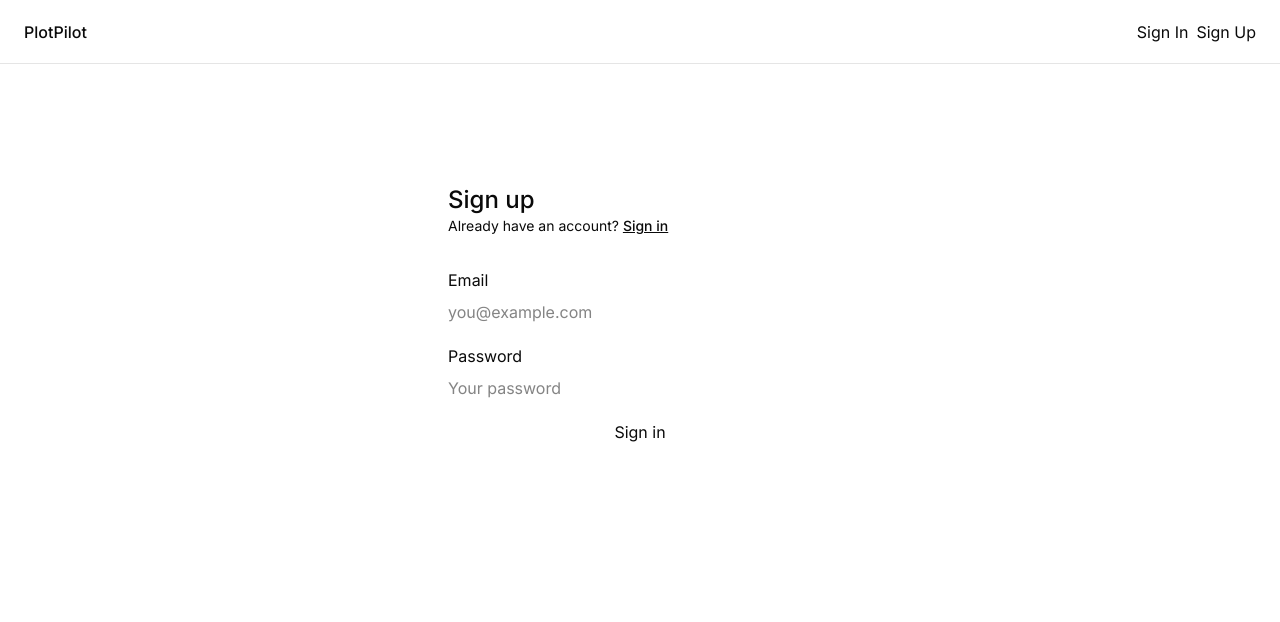
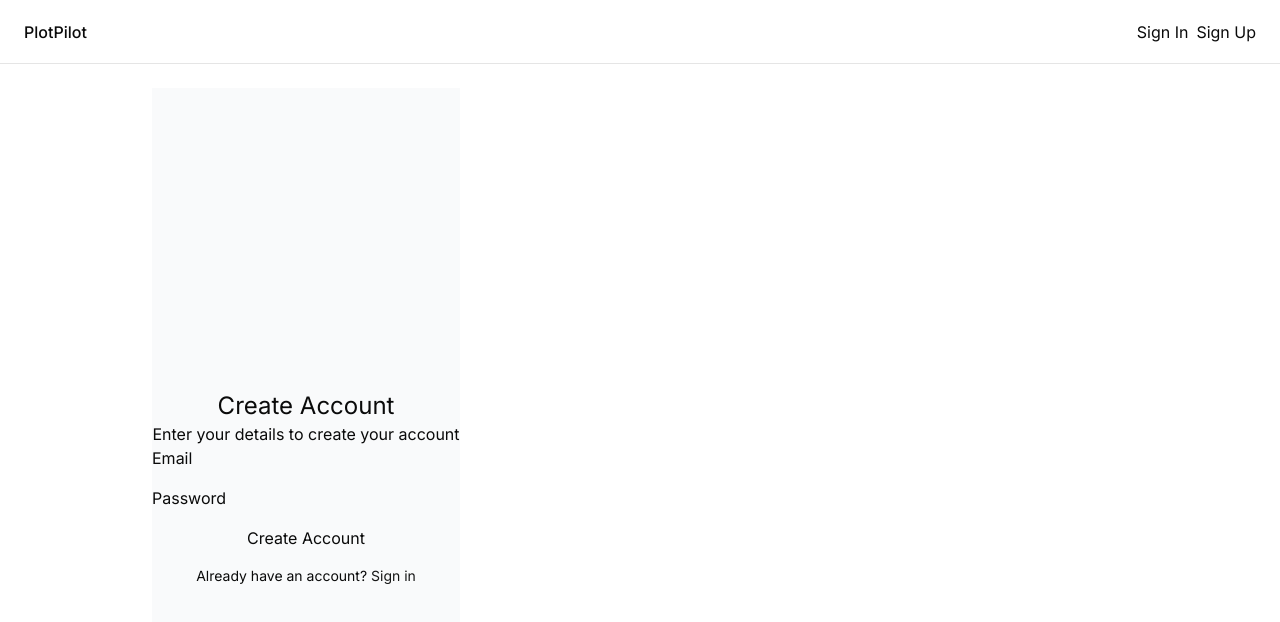
Before and after one commit to yesu-bit/plot-pilot, a Next.js app: page /sign-up in a window 1280 px wide. Shown: the top 622 px of the page. Built offline with nearby package versions, Linux system fonts and the light colour scheme; no server answers.

Commit message:
Added authentication

```diff
--- a/src/app/(auth)/sign-in/page.tsx
+++ b/src/app/(auth)/sign-in/page.tsx
@@ -1,12 +1,23 @@
 import { signInAction } from "@/src/app/actions";
 import AuthSubmitButton from "@/src/components/auth-submit-button";
 import { FormMessage, Message } from "@/src/components/form-message";
+import { createSupabaseClient } from "@/src/utils/supabase/server";
 import Link from "next/link";
+import { redirect } from "next/navigation";
 
 export default async function SignIn(props: {
   searchParams: Promise<Message>;
 }) {
   const searchParams = await props.searchParams;
+  const client = await createSupabaseClient();
+  const {
+    data: { user },
+    error,
+  } = await client.auth.getUser();
+
+  if (user) {
+    redirect("/dashboard");
+  }
 
   return (
     <form
--- a/src/app/(auth)/sign-up/page.tsx
+++ b/src/app/(auth)/sign-up/page.tsx
@@ -1,40 +1,144 @@
+"use client";
+
 import { signUpAction } from "@/src/app/actions";
 import AuthSubmitButton from "@/src/components/auth-submit-button";
 import { FormMessage, Message } from "@/src/components/form-message";
+import { createSupabaseClient } from "@/src/utils/supabase/client";
 import Link from "next/link";
+import { useState } from "react";
 
-export default async function SignUp(props: {
-  searchParams: Promise<Message>;
-}) {
-  const searchParams = await props.searchParams;
+export default function SignUp() {
+  const supabase = createSupabaseClient();
+  const [email, setEmail] = useState("");
+  const [password, setPassword] = useState("");
+  const [showConfirmation, setShowConfirmation] = useState(false);
+  const [error, setError] = useState("");
+  const [loading, setLoading] = useState(false);
+
+  const handleSignUp = async (e: React.FormEvent) => {
+    e.preventDefault();
+    setLoading(true);
+    setError("");
+
+    try {
+      const { data, error } = await supabase.auth.signUp({
+        email,
+        password,
+        options: {
+          emailRedirectTo:
+            process.env.NEXT_PUBLIC_DEV_SUPABASE_REDIRECT_URL ||
+            `${window.location.origin}/auth/confirm`,
+        },
+      });
+
+      if (error) {
+        setError(error.message);
+      } else {
+        setShowConfirmation(true);
+      }
+    } catch (err) {
+      setError("An unexpected error occurred");
+    } finally {
+      setLoading(false);
+    }
+  };
+
+  if (showConfirmation) {
+    return (
+      <div className="min-h-screen flex items-center justify-center bg-gray-50">
+        <div className="w-full max-w-md">
+          <div className="text-center">
+            <div className="mx-auto w-12 h-12 bg-green-100 rounded-full flex items-center justify-center mb-4">
+              {/* <Mail className="w-6 h-6 text-green-600" /> */}
+            </div>
+            <h5 className="text-2xl">Check Your Email</h5>
+            <p>
+              We've sent a confirmation link to <strong>{email}</strong>
+            </p>
+          </div>
+          <div className="space-y-4">
+            <div>
+              <p>
+                Click the link in your email to confirm your account and
+                complete the signup process.
+              </p>
+            </div>
+            <div className="text-center text-sm text-muted-foreground">
+              Didn't receive the email? Check your spam folder or{" "}
+              <button
+                onClick={() => setShowConfirmation(false)}
+                className="text-primary hover:underline"
+              >
+                try again
+              </button>
+            </div>
+            <button className="w-full bg-transparent">
+              <Link href="/auth/signin">
+                {/* <ArrowLeft className="w-4 h-4 mr-2" /> */}
+                Back to Sign In
+              </Link>
+            </button>
+          </div>
+        </div>
+      </div>
+    );
+  }
 
   return (
-    <form
-      className="flex-1 flex flex-col w-full max-w-sm mx-auto mt-24"
-      action={signUpAction}
-    >
-      <h1 className="text-2xl font-medium">Sign up</h1>
-      <p className="text-sm text-foreground">
-        Already have an account?{" "}
-        <Link className="text-foreground font-medium underline" href="/sign-in">
-          Sign in
-        </Link>
-      </p>
-      <div className="flex flex-col gap-2 [&>input]:mb-3 mt-8">
-        <label htmlFor="email">Email</label>
-        <input name="email" placeholder="you@example.com" required />
-        <div className="flex justify-between items-center">
-          <label htmlFor="password">Password</label>
+    <div className="min-h-screen flex items-center justify-center bg-gray-50">
+      <div className="w-full max-w-md">
+        <div>
+          <h4 className="text-2xl text-center">Create Account</h4>
+          <p className="text-center">
+            Enter your details to create your account
+          </p>
         </div>
-        <input
-          type="password"
-          name="password"
-          placeholder="Your password"
-          required
-        />
-        <AuthSubmitButton />
-        <FormMessage message={searchParams} />
+        <div>
+          <form onSubmit={handleSignUp} className="space-y-4">
+            {error && (
+              <div>
+                <div>{error}</div>
+              </div>
+            )}
+
+            <div className="space-y-2">
+              <label htmlFor="email">Email</label>
+              <input
+                id="email"
+                type="email"
+                value={email}
+                onChange={(e) => setEmail(e.target.value)}
+                required
+                disabled={loading}
+              />
+            </div>
+
+            <div className="space-y-2">
+              <label htmlFor="password">Password</label>
+              <input
+                id="password"
+                type="password"
+                value={password}
+                onChange={(e) => setPassword(e.target.value)}
+                required
+                disabled={loading}
+                minLength={6}
+              />
+            </div>
+
+            <button type="submit" className="w-full" disabled={loading}>
+              {loading ? "Creating Account..." : "Create Account"}
+            </button>
+          </form>
+
+          <div className="mt-4 text-center text-sm">
+            Already have an account?{" "}
+            <Link href="/auth/signin" className="text-primary hover:underline">
+              Sign in
+            </Link>
+          </div>
+        </div>
       </div>
-    </form>
+    </div>
   );
 }
--- a/src/app/actions.ts
+++ b/src/app/actions.ts
@@ -18,7 +18,7 @@ export const signInAction = async (formData: FormData) => {
     return encodedRedirect("error", "/sign-in", error.message);
   }
 
-  return redirect("/protected");
+  return redirect("/dashboard");
 };
 
 export const signUpAction = async (formData: FormData) => {
@@ -26,9 +26,9 @@ export const signUpAction = async (formData: FormData) => {
   const password = formData.get("password") as string;
   const client = await createSupabaseClient();
 
-  const url = process.env.VERCEL_URL
-    ? `${process.env.VERCEL_URL}/protected`
-    : "http://localhost:3000/protected";
+  const url = process.env.NEXT_PUBLIC_BASE_URL
+    ? `${process.env.NEXT_PUBLIC_BASE_URL}/dashboard`
+    : "http://localhost:3000/dashboard";
 
   const { error } = await client.auth.signUp({
     email,
@@ -42,7 +42,7 @@ export const signUpAction = async (formData: FormData) => {
     return encodedRedirect("error", "/sign-up", error.message);
   }
 
-  return redirect("/protected");
+  return redirect("/dashboard");
 };
 
 export const signOutAction = async () => {
--- /dev/null
+++ b/src/app/auth/confirm/route.ts
@@ -0,0 +1,55 @@
+import { createServerClient } from "@supabase/ssr";
+import { type NextRequest, NextResponse } from "next/server";
+
+export async function GET(request: NextRequest) {
+  const { searchParams } = new URL(request.url);
+  const token_hash = searchParams.get("token_hash");
+  const type = searchParams.get("type");
+  const next = searchParams.get("next") ?? "/dashboard";
+
+  const response = NextResponse.next({
+    request: {
+      headers: request.headers,
+    },
+  });
+
+  if (token_hash && type) {
+    const supabase = createServerClient(
+      process.env.NEXT_PUBLIC_SUPABASE_URL!,
+      process.env.NEXT_PUBLIC_SUPABASE_ANON_KEY!,
+      {
+        cookies: {
+          get(name: string) {
+            return request.cookies.get(name)?.value;
+          },
+          set(name: string, value: string, options: any) {
+            response.cookies.set({ name, value, ...options });
+          },
+          remove(name: string, options: any) {
+            response.cookies.set({ name, value: "", ...options });
+          },
+        },
+      }
+    );
+
+    const { error } = await supabase.auth.verifyOtp({
+      type: type as any,
+      token_hash,
+    });
+
+    if (!error) {
+      const redirectResponse = NextResponse.redirect(
+        new URL(next, request.url)
+      );
+
+      // Copy all cookies from the response to the redirect response
+      response.cookies.getAll().forEach((cookie) => {
+        redirectResponse.cookies.set(cookie);
+      });
+
+      return redirectResponse;
+    }
+  }
+
+  return NextResponse.redirect(new URL("/auth/error", request.url));
+}
--- a/src/app/dashboard/page.tsx
+++ b/src/app/dashboard/page.tsx
@@ -1,5 +1,22 @@
+import { createSupabaseClient } from "@/src/utils/supabase/server";
+import { redirect } from "next/navigation";
 import React from "react";
 
-export default function dashboardPage() {
-  return <div>Dashboard</div>;
+export default async function dashboardPage() {
+  const client = await createSupabaseClient();
+  const {
+    data: { user },
+    error,
+  } = await client.auth.getUser();
+
+  if (error || !user) {
+    redirect("/sign-in");
+  }
+
+  return (
+    <div>
+      <h4>Dashboard</h4>
+      <p>{user?.email}</p>
+    </div>
+  );
 }
--- a/src/app/protected/page.tsx
+++ b/src/app/protected/page.tsx
@@ -1,16 +1,16 @@
 import { createSupabaseClient } from "@/src/utils/supabase/server";
 import AuthPageSignOutButton from "@/src/components/auth-sign-out-button";
+import { redirect } from "next/navigation";
 
 export default async function ProtectedPage() {
   const client = await createSupabaseClient();
   const {
     data: { user },
+    error,
   } = await client.auth.getUser();
 
-  if (!user) {
-    return (
-      <div>There was an error loading your account. Please try again.</div>
-    );
+  if (error || !user) {
+    redirect("/auth/signin");
   }
 
   return (
--- a/src/components/form-message.tsx
+++ b/src/components/form-message.tsx
@@ -12,7 +12,7 @@ export function FormMessage({ message }: { message: Message }) {
         </div>
       )}
       {"error" in message && (
-        <div className="text-destructive-foreground border-l-2 border-destructive-foreground px-4">
+        <div className="text-black border-l-2 border-destructive-foreground px-4">
           {message.error}
         </div>
       )}
--- a/src/components/in-page-sidebar.tsx
+++ b/src/components/in-page-sidebar.tsx
@@ -2,7 +2,6 @@
 
 import Link from "next/link";
 import { usePathname } from "next/navigation";
-// import { cn } from "@/utils/styles";
 
 type Item = {
   label: string;
--- a/src/utils/supabase/middleware.ts
+++ b/src/utils/supabase/middleware.ts
@@ -33,14 +33,16 @@ export async function updateSession(request: NextRequest) {
   // supabase.auth.getUser(). A simple mistake could make it very hard to debug
   // issues with users being randomly logged out.
 
-  const user = await supabase.auth.getUser();
+  const {
+    data: { user },
+  } = await supabase.auth.getUser();
 
-  if (request.nextUrl.pathname.startsWith("/protected") && user.error) {
+  if (request.nextUrl.pathname.startsWith("/dashboard") && user) {
     return NextResponse.redirect(new URL("/sign-in", request.url));
   }
 
-  if (request.nextUrl.pathname === "/" && !user.error) {
-    return NextResponse.redirect(new URL("/protected", request.url));
+  if (request.nextUrl.pathname === "/" && !user) {
+    return NextResponse.redirect(new URL("/dashboard", request.url));
   }
 
   // IMPORTANT: You *must* return the supabaseResponse object as it is. If you're
```
Also changed, not shown: src/components/header.tsx (+9 -1 lines).
